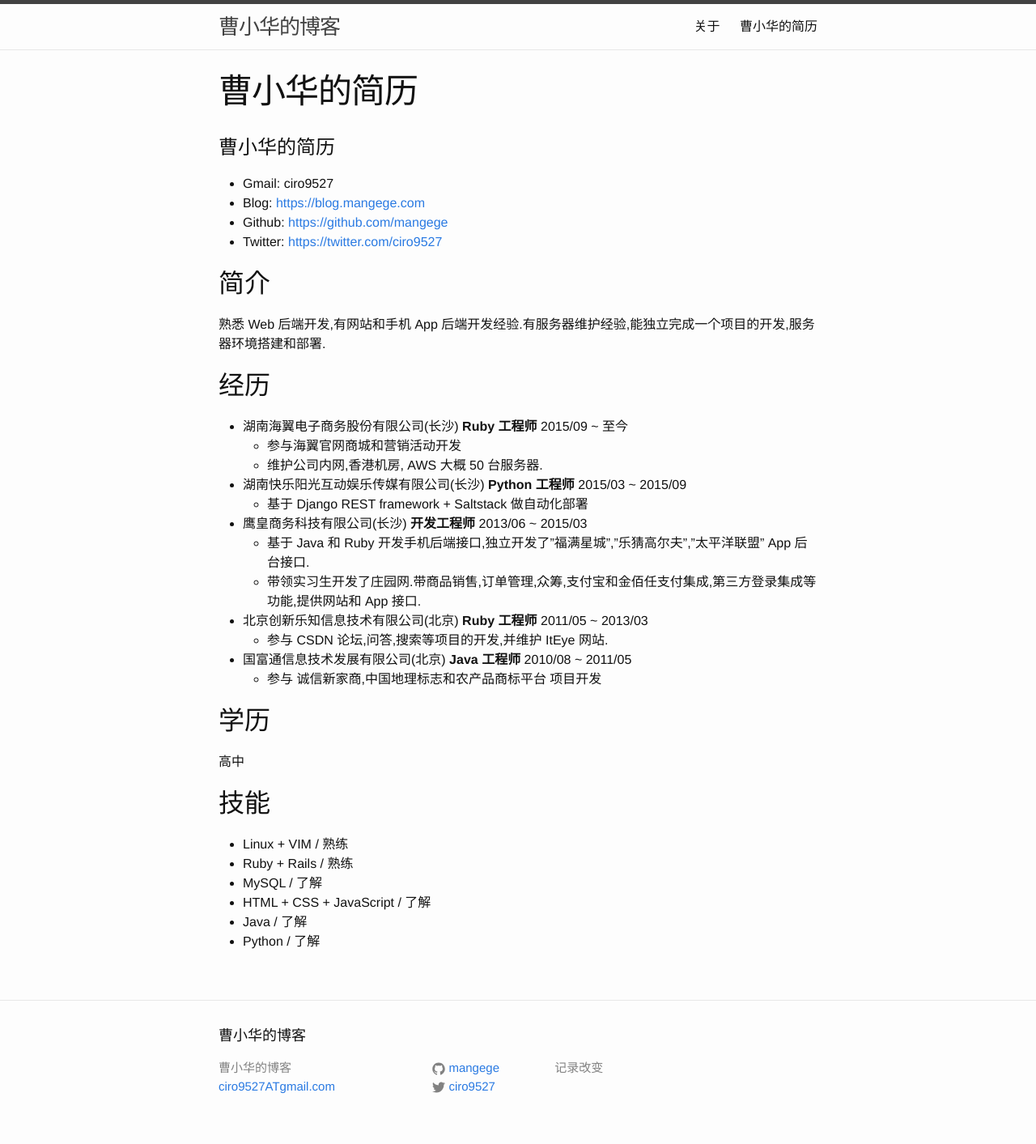
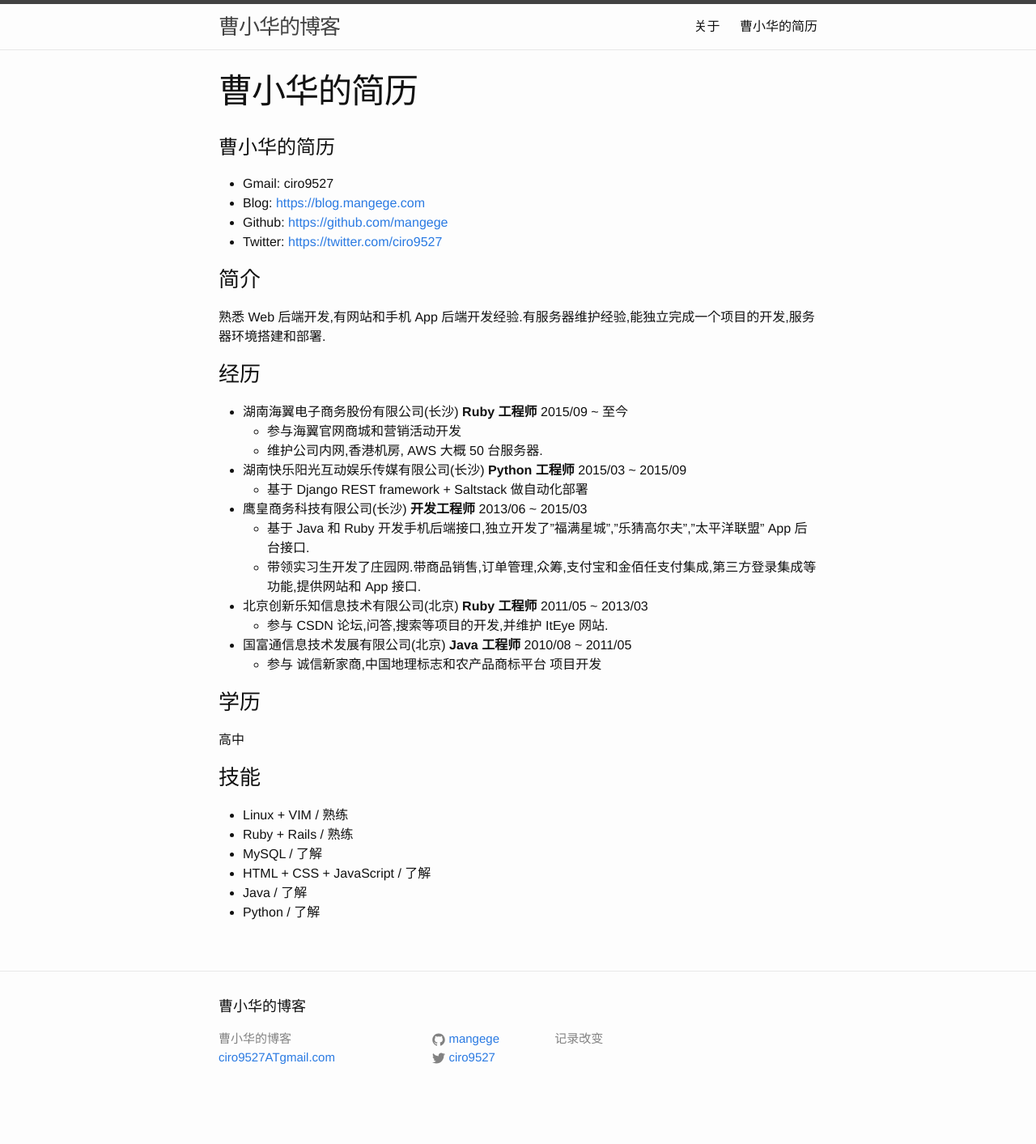
Before and after one commit to mangege/mangege.github.io, a Jekyll site: the page built from resume.md, in a window 1280 px wide. Shown: the whole page at 81% size. Built offline with Jekyll 4.4.1, drawn with Linux system fonts in a browser that asks for light colours; our own code applies the rules of GitHub Pages for plain Markdown files; after the commit the page ends 1377 px from its top, so only the background shows below that.

Commit message:
update head

```diff
--- a/resume.md
+++ b/resume.md
@@ -4,8 +4,7 @@
 permalink: /resume/
 ---
 
-曹小华的简历
-===
+# 曹小华的简历
 
 - Gmail: ciro9527
 - Blog: [https://blog.mangege.com](https://blog.mangege.com)
@@ -13,13 +12,13 @@
 - Twitter: [https://twitter.com/ciro9527](https://twitter.com/ciro9527)
 
 
-简介
----
+### 简介
+
 熟悉 Web 后端开发,有网站和手机 App 后端开发经验.有服务器维护经验,能独立完成一个项目的开发,服务器环境搭建和部署.
 
 
-经历
----
+### 经历
+
 - 湖南海翼电子商务股份有限公司(长沙) **Ruby 工程师** 2015/09 ~ 至今
   + 参与海翼官网商城和营销活动开发
   + 维护公司内网,香港机房, AWS 大概 50 台服务器.
@@ -34,13 +33,13 @@
   + 参与 诚信新家商,中国地理标志和农产品商标平台 项目开发
 
 
-学历
----
+### 学历
+
 高中
 
 
-技能
----
+### 技能
+
 - Linux + VIM / 熟练
 - Ruby + Rails / 熟练
 - MySQL / 了解
```
